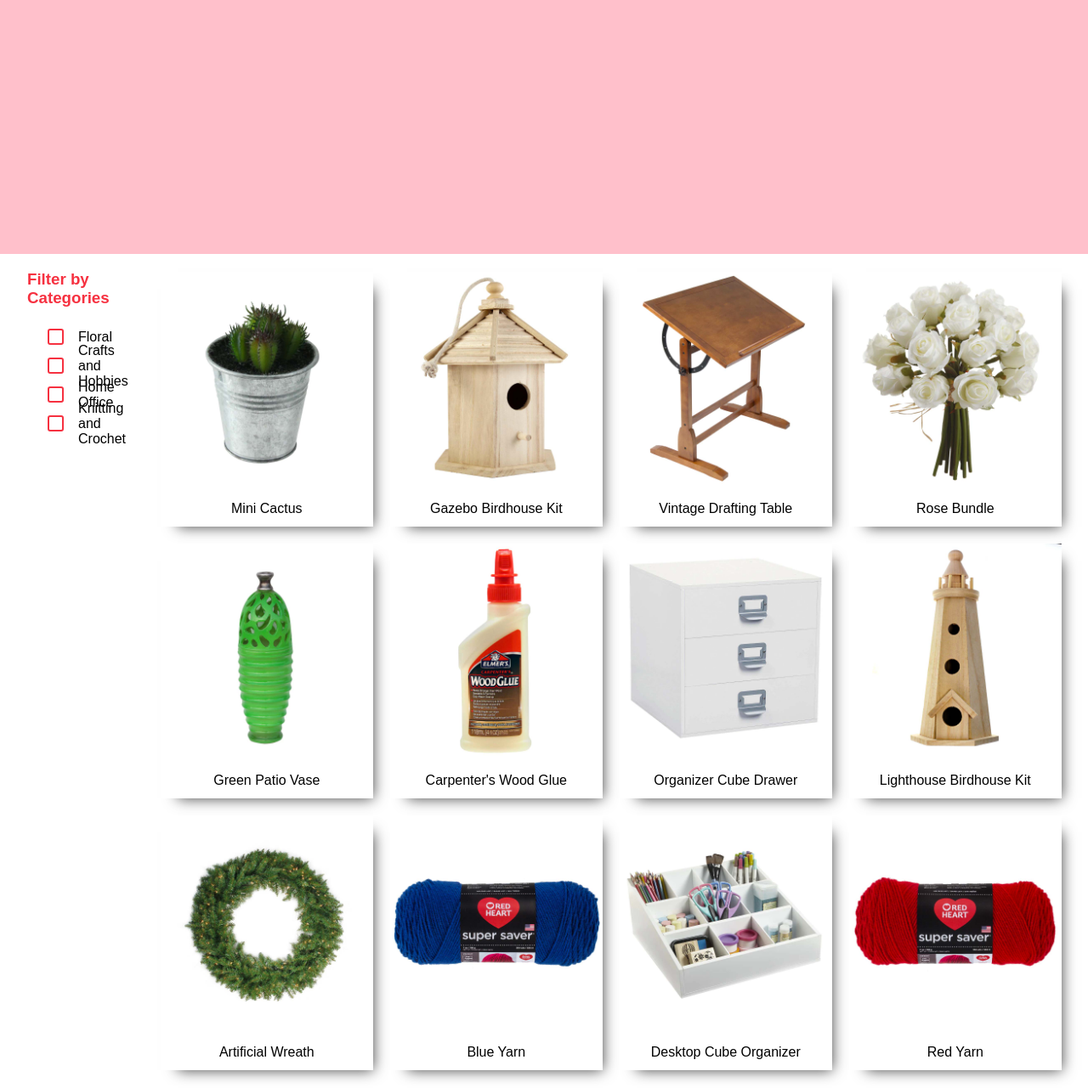
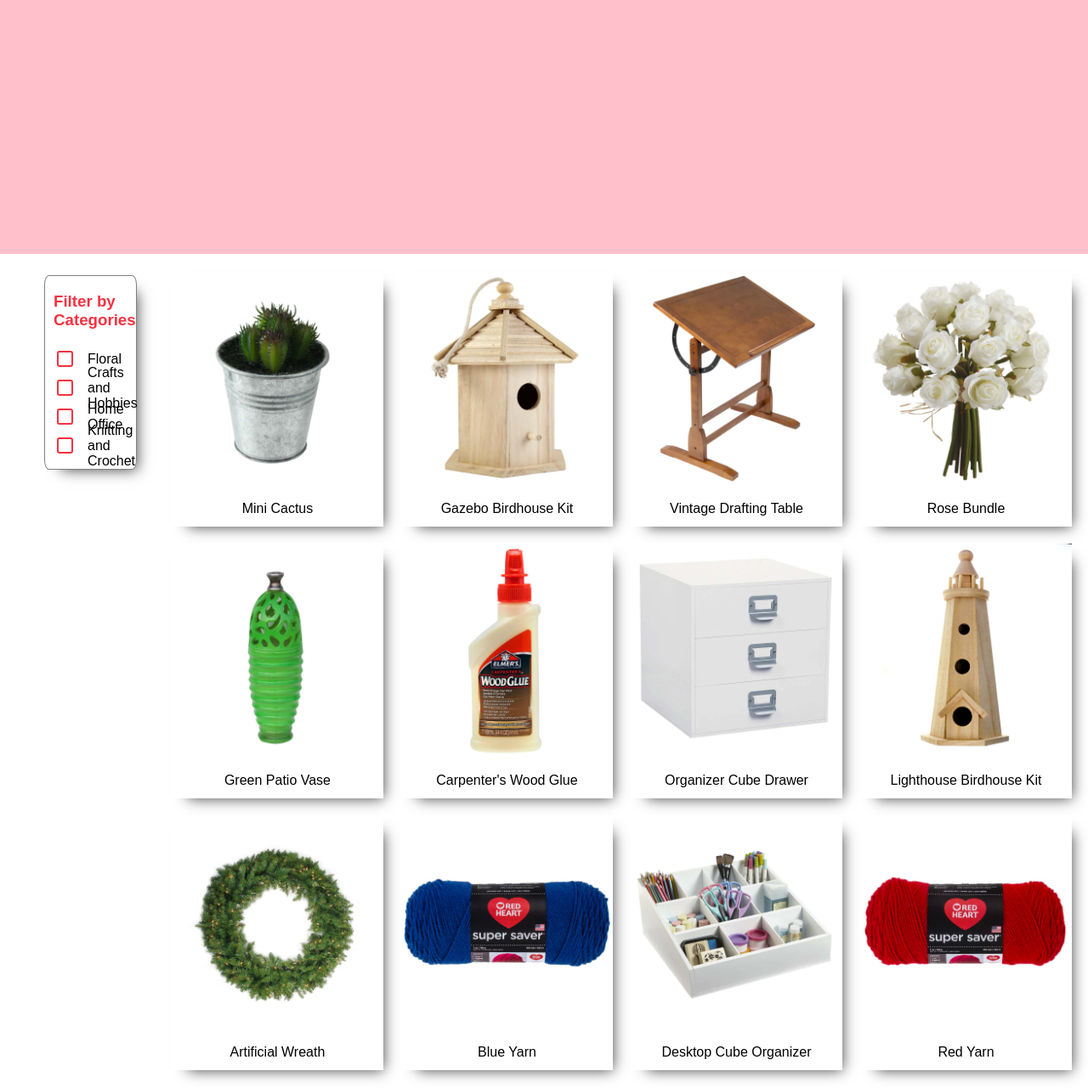
Before and after one commit to gzubatov/INF124, a PHP site: page / in a window 1280 px wide. Shown: the part 75-1356 px from the top of the page at 85% size. Run offline with PHP 8.4, Linux system fonts and the light colour scheme.

Commit message:
Add border and box shadow

```diff
--- a/css/index.css
+++ b/css/index.css
@@ -15,21 +15,24 @@
 
 /*filters*/
 .filter {
+	margin-left: 20px;
+	margin-right: 20px;
+	margin-top: 25px;
 	display: grid;
 	grid-template-columns: 1fr;
+	border: 1px solid gray;
+	border-radius: 5%;
+	padding-left: 10px;
+	padding-bottom: 10px;
+	box-shadow: 10px 10px 16px -10px rgba(0, 0, 0, 0.75);
 }
 
 .filterblock {
-	height: 100vh;
+	height: 100%;
 }
 
 .filterblock h3 {
 	color: #f63140;
-}
-
-.filter {
-	margin-left: 20px;
-	margin-right: 20px;
 }
 
 /* This code is for changing the style of the filter checkboxes */
--- a/index.html
+++ b/index.html
@@ -48,9 +48,9 @@ Swan Toma	    sktoma@uci.edu
     <div id="main">
       <!--Filters-->
       <div class="filterblock">
-        <h3>Filter by Categories</h3>
 
         <div class="filter">
+          <h3>Filter by Categories</h3>
           <div class="checkbox">
             <input type="checkbox" id="floral" name="filter" //>
             <label for="floral"><span>Floral</span></label>
```
